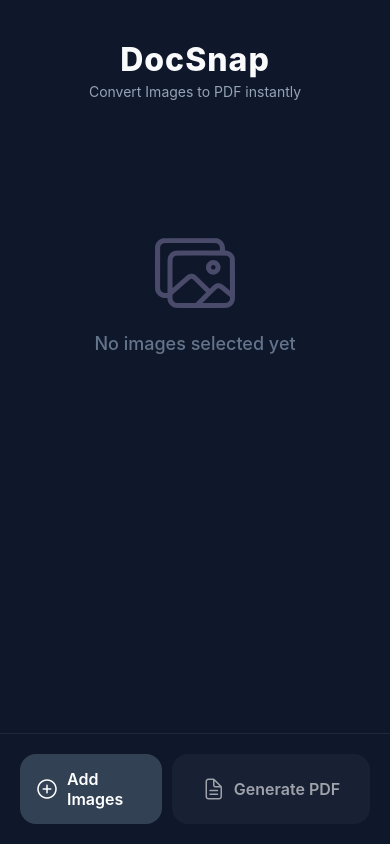
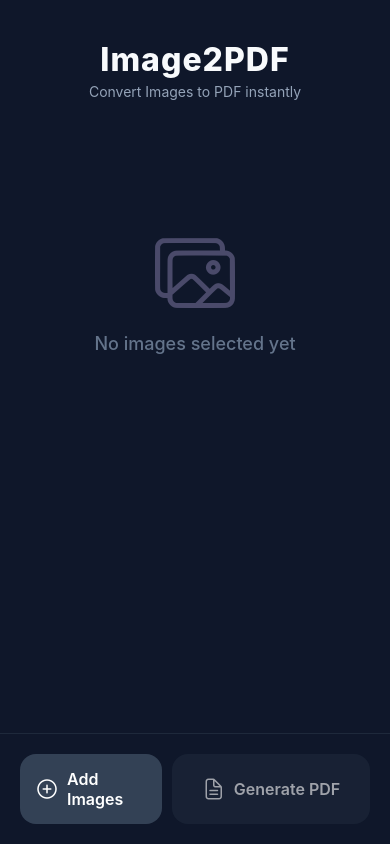
Before and after one commit to adityabilawar/images-to-pdf, a React Native app: screen / in a window 390 px wide. Built offline with nearby package versions, Linux system fonts and the light colour scheme.

Commit message:
update application name

```diff
--- a/App.js
+++ b/App.js
@@ -101,7 +101,7 @@
       <StatusBar style="light" />
 
       <View style={styles.header}>
-        <Text style={styles.title}>DocSnap</Text>
+        <Text style={styles.title}>Image2PDF</Text>
         <Text style={styles.subtitle}>Convert Images to PDF instantly</Text>
       </View>
 
```
